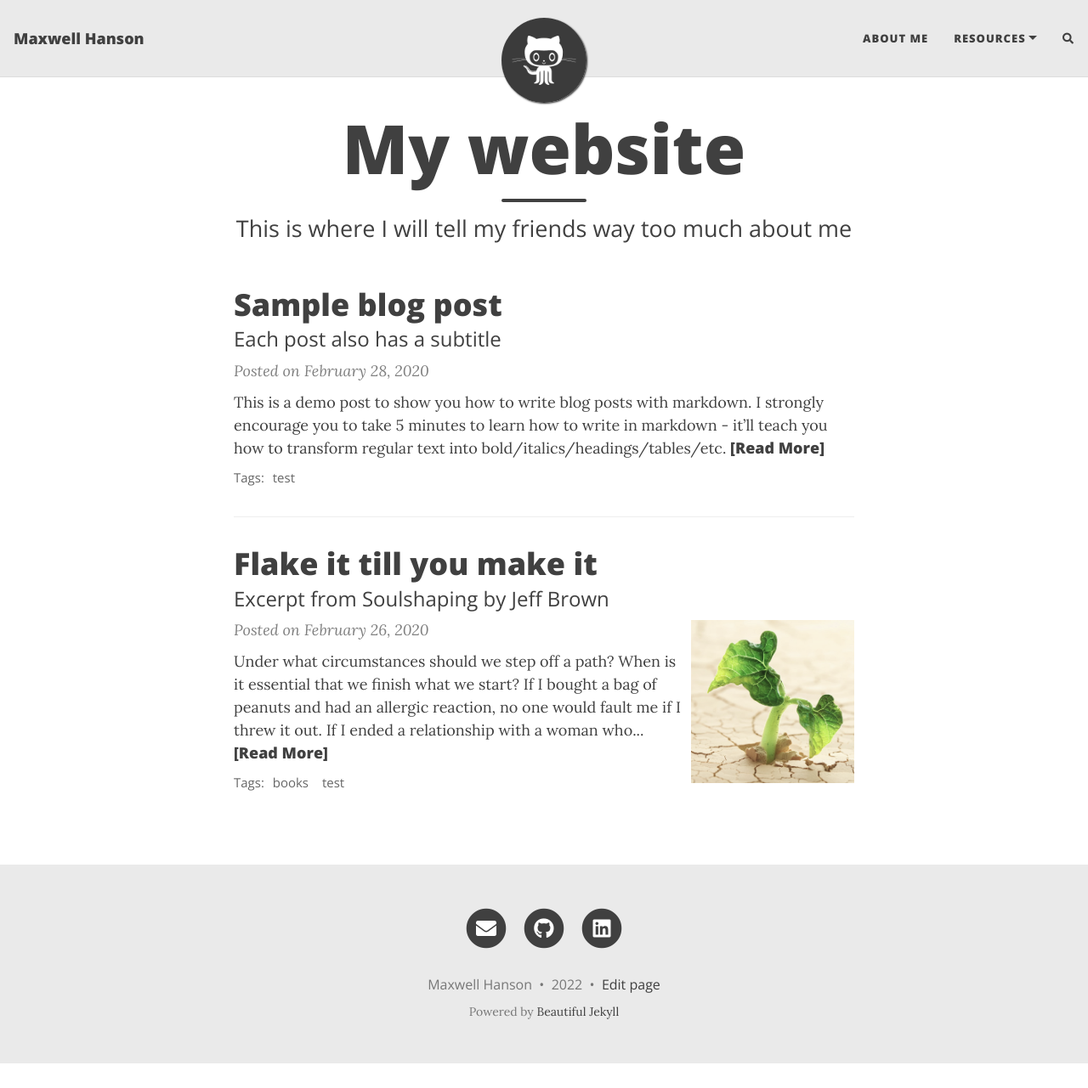
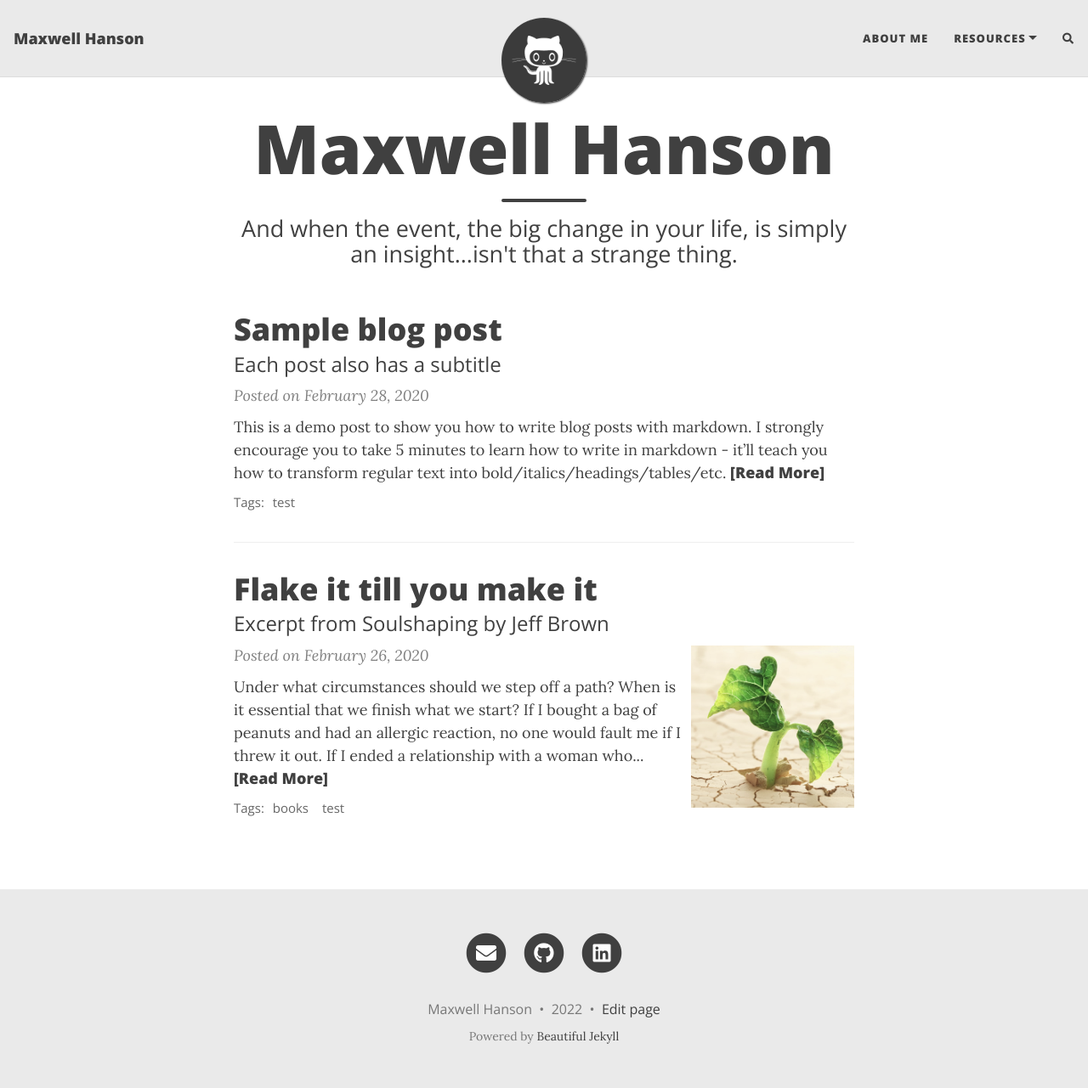
Before and after one commit to githubmaxcs/githubmaxcs.github.io, a Jekyll site: the page built from index.html, in a window 1280 px wide and 1281 px high. Shown: the whole window at 85% size. Built offline with Jekyll 4.4.1, drawn with Linux system fonts in a browser that asks for light colours; nearby versions of some CDN libraries; the list of posts is cut into pages by our own code; comment, search, counter and statistics services are not loaded.

Commit message:
Update index.html

```diff
--- a/index.html
+++ b/index.html
@@ -1,5 +1,5 @@
 ---
 layout: home
-title: My website
-subtitle: This is where I will tell my friends way too much about me
+title: Maxwell Hanson
+subtitle: And when the event, the big change in your life, is simply an insight...isn't that a strange thing.
 ---
```
